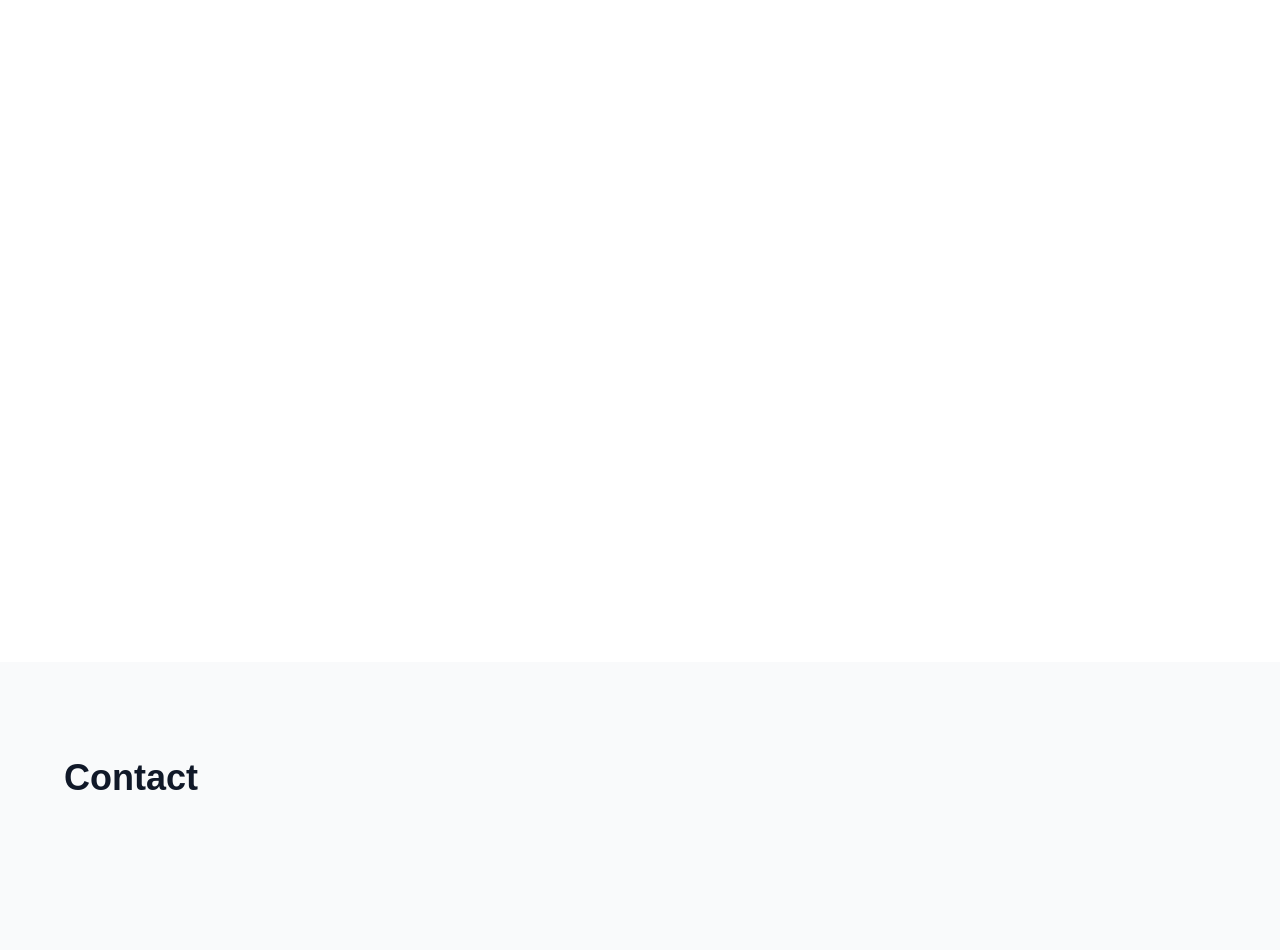
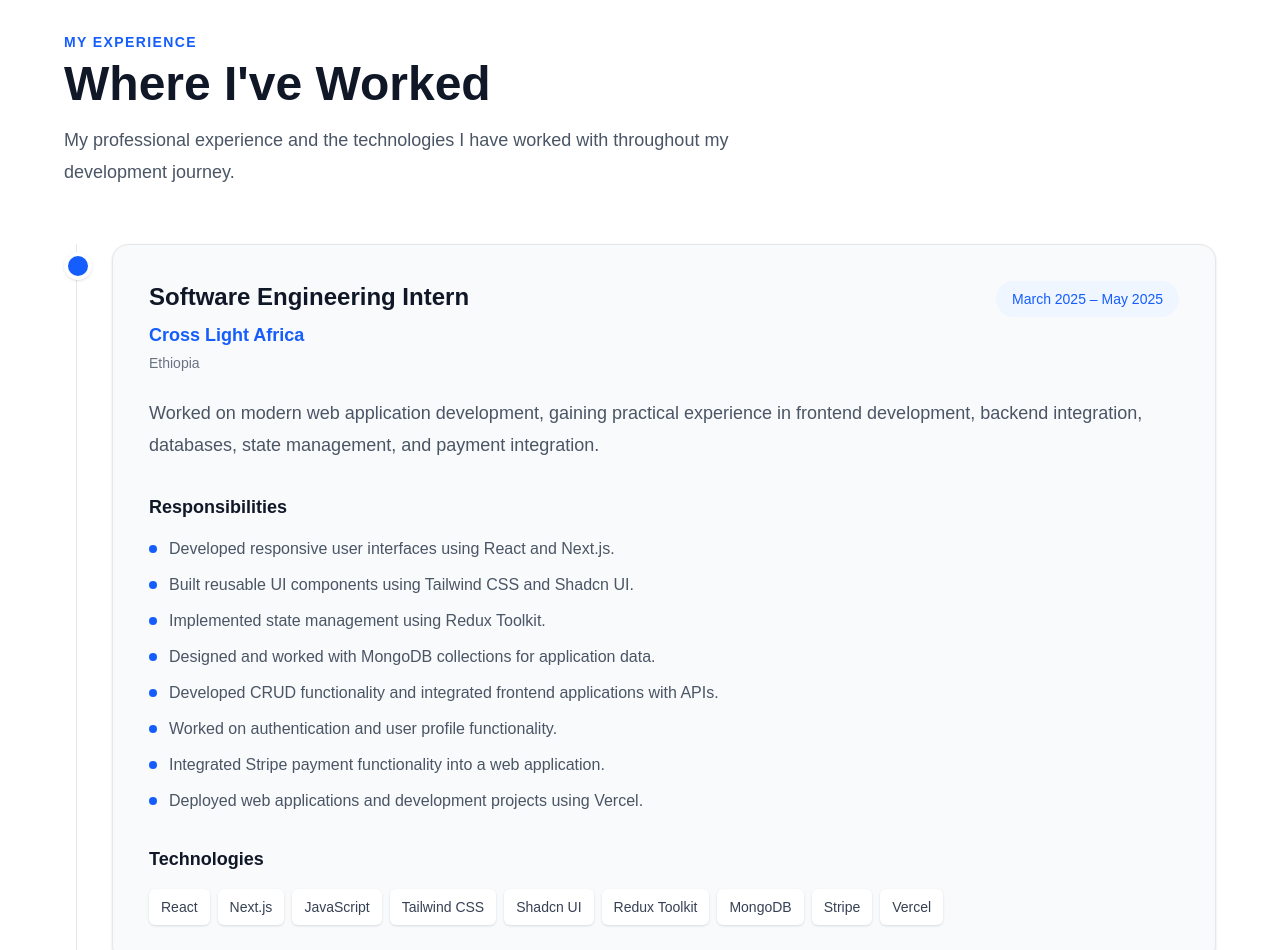
Before and after one commit to angesomhailu/anuportfolio, a Next.js app: page / in a window 1280 px wide. Shown: the part 2862-3812 px from the top of the page. Built offline with nearby package versions, Linux system fonts and the light colour scheme.

Commit message:
another commit of the experience and projects page

```diff
--- /dev/null
+++ b/src/app/components/Experience.js
@@ -0,0 +1,153 @@
+const experiences = [
+    {
+        company: "Cross Light Africa",
+        position: "Software Engineering Intern",
+        location: "Ethiopia",
+        period: "March 2025 – May 2025",
+        description:
+            "Worked on modern web application development, gaining practical experience in frontend development, backend integration, databases, state management, and payment integration.",
+        responsibilities: [
+            "Developed responsive user interfaces using React and Next.js.",
+            "Built reusable UI components using Tailwind CSS and Shadcn UI.",
+            "Implemented state management using Redux Toolkit.",
+            "Designed and worked with MongoDB collections for application data.",
+            "Developed CRUD functionality and integrated frontend applications with APIs.",
+            "Worked on authentication and user profile functionality.",
+            "Integrated Stripe payment functionality into a web application.",
+            "Deployed web applications and development projects using Vercel.",
+        ],
+        technologies: [
+            "React",
+            "Next.js",
+            "JavaScript",
+            "Tailwind CSS",
+            "Shadcn UI",
+            "Redux Toolkit",
+            "MongoDB",
+            "Stripe",
+            "Vercel",
+        ],
+    },
+];
+
+export default function Experience() {
+    return (
+        <section
+            id="experience"
+            className="bg-white px-6 py-24"
+        >
+            <div className="mx-auto max-w-6xl">
+
+                {/* Heading */}
+                <div className="mb-14">
+                    <p className="mb-2 text-sm font-semibold uppercase tracking-widest text-blue-600">
+                        My Experience
+                    </p>
+
+                    <h2 className="text-4xl font-bold text-gray-900 md:text-5xl">
+                        Where I've Worked
+                    </h2>
+
+                    <p className="mt-4 max-w-2xl text-lg leading-8 text-gray-600">
+                        My professional experience and the technologies I have
+                        worked with throughout my development journey.
+                    </p>
+                </div>
+
+                {/* Timeline */}
+                <div className="relative">
+
+                    {/* Vertical line */}
+                    <div className="absolute left-3 top-0 hidden h-full w-px bg-gray-200 md:block" />
+
+                    {experiences.map((experience) => (
+                        <div
+                            key={`${experience.company}-${experience.period}`}
+                            className="relative md:pl-12"
+                        >
+
+                            {/* Timeline dot */}
+                            <div className="absolute left-0 top-2 hidden h-7 w-7 items-center justify-center rounded-full border-4 border-white bg-blue-600 shadow md:flex" />
+
+                            {/* Experience Card */}
+                            <div className="rounded-2xl border border-gray-200 bg-gray-50 p-7 shadow-sm transition duration-300 hover:shadow-lg md:p-9">
+
+                                {/* Header */}
+                                <div className="flex flex-col justify-between gap-4 md:flex-row md:items-start">
+
+                                    <div>
+                                        <h3 className="text-2xl font-bold text-gray-900">
+                                            {experience.position}
+                                        </h3>
+
+                                        <p className="mt-2 text-lg font-semibold text-blue-600">
+                                            {experience.company}
+                                        </p>
+
+                                        <p className="mt-1 text-sm text-gray-500">
+                                            {experience.location}
+                                        </p>
+                                    </div>
+
+                                    <div className="rounded-full bg-blue-50 px-4 py-2 text-sm font-medium text-blue-600">
+                                        {experience.period}
+                                    </div>
+                                </div>
+
+                                {/* Description */}
+                                <p className="mt-6 text-lg leading-8 text-gray-600">
+                                    {experience.description}
+                                </p>
+
+                                {/* Responsibilities */}
+                                <div className="mt-8">
+                                    <h4 className="text-lg font-bold text-gray-900">
+                                        Responsibilities
+                                    </h4>
+
+                                    <ul className="mt-4 space-y-3">
+                                        {experience.responsibilities.map(
+                                            (responsibility) => (
+                                                <li
+                                                    key={responsibility}
+                                                    className="flex gap-3 text-gray-600"
+                                                >
+                                                    <span className="mt-2 h-2 w-2 flex-shrink-0 rounded-full bg-blue-600" />
+
+                                                    <span>
+                                                        {responsibility}
+                                                    </span>
+                                                </li>
+                                            )
+                                        )}
+                                    </ul>
+                                </div>
+
+                                {/* Technologies */}
+                                <div className="mt-8">
+                                    <h4 className="text-lg font-bold text-gray-900">
+                                        Technologies
+                                    </h4>
+
+                                    <div className="mt-4 flex flex-wrap gap-2">
+                                        {experience.technologies.map(
+                                            (technology) => (
+                                                <span
+                                                    key={technology}
+                                                    className="rounded-md bg-white px-3 py-2 text-sm font-medium text-gray-700 shadow-sm"
+                                                >
+                                                    {technology}
+                                                </span>
+                                            )
+                                        )}
+                                    </div>
+                                </div>
+
+                            </div>
+                        </div>
+                    ))}
+                </div>
+            </div>
+        </section>
+    );
+}
--- a/src/app/page.js
+++ b/src/app/page.js
@@ -2,7 +2,8 @@ import Navbar from "./components/Navbar";
 import Hero from "./components/Hero";
 import About from "./components/About";
 import Skills from "./components/Skills";
-
+import Projects from "./components/Projects";
+import Experience from "./components/Experience";
 export default function Home() {
   return (
     <main>
@@ -14,27 +15,9 @@ export default function Home() {
 
       <Skills />
 
-      <section
-        id="projects"
-        className="min-h-screen bg-gray-50 px-6 py-24"
-      >
-        <div className="mx-auto max-w-6xl">
-          <h2 className="text-4xl font-bold text-gray-900">
-            Projects
-          </h2>
-        </div>
-      </section>
+      <Projects />
 
-      <section
-        id="experience"
-        className="min-h-screen bg-white px-6 py-24"
-      >
-        <div className="mx-auto max-w-6xl">
-          <h2 className="text-4xl font-bold text-gray-900">
-            Experience
-          </h2>
-        </div>
-      </section>
+      <Experience />
 
       <section
         id="contact"
```
